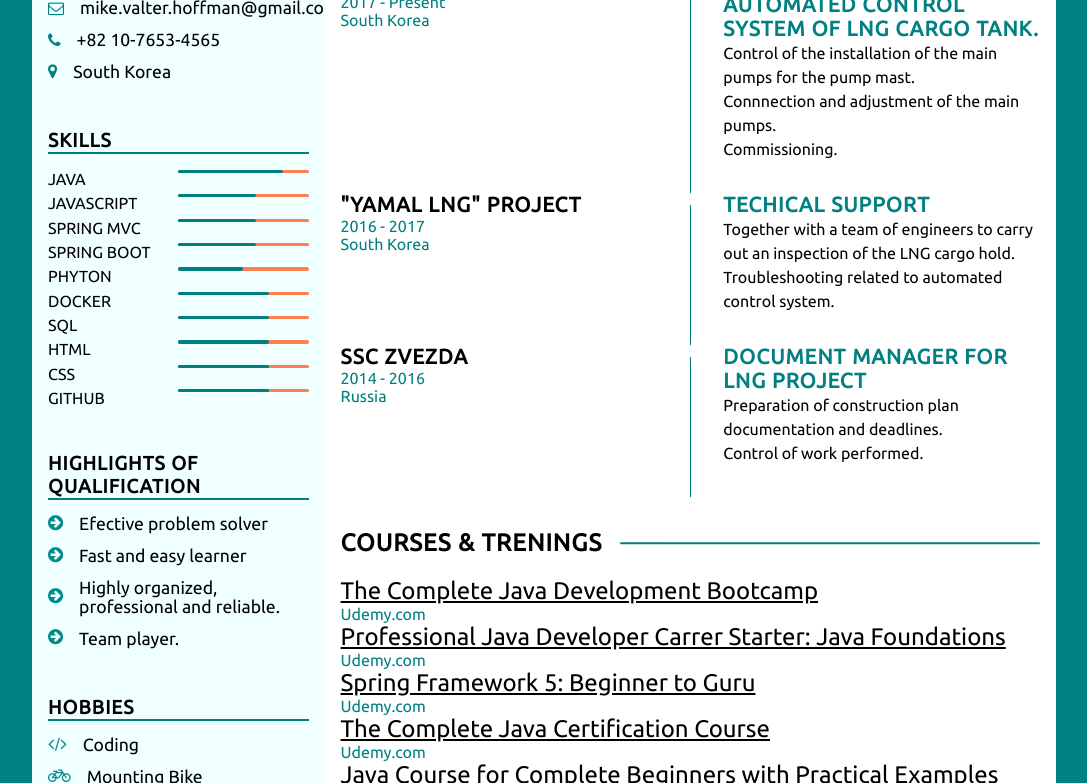
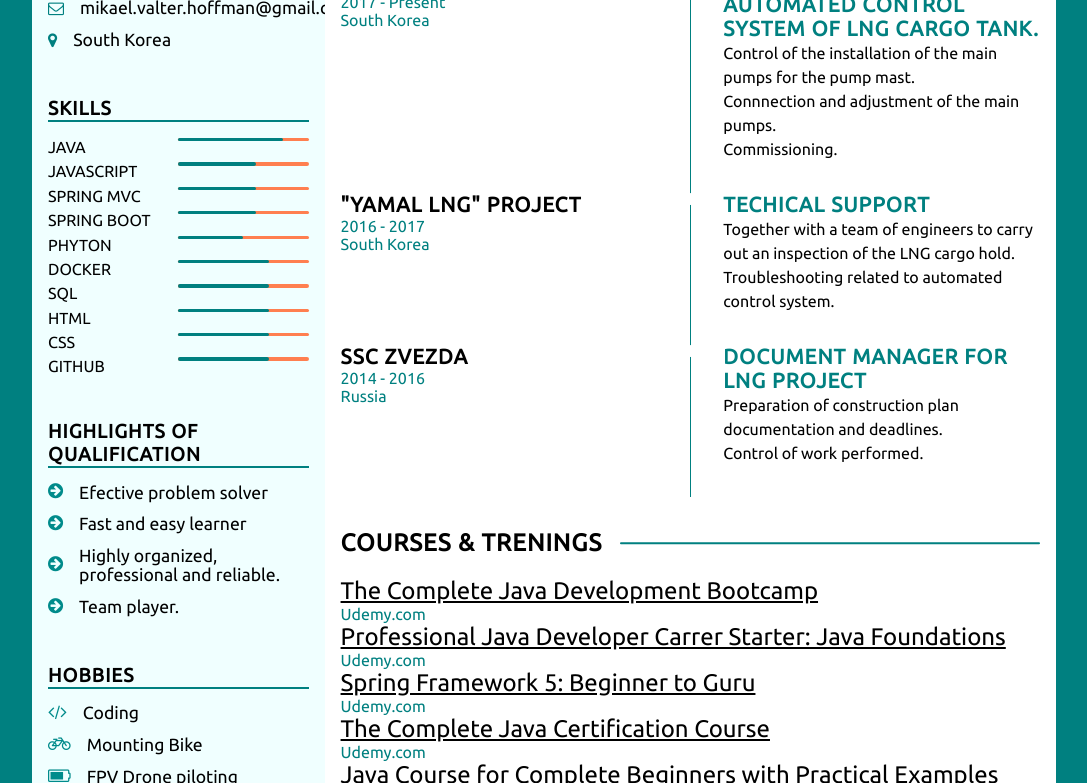
Before and after one commit to HoffmanMV/CV, a plain HTML site: page index.html in a window 1280 px wide. Shown: the part 317-1100 px from the top of the page, without its empty margins (96-1183 px from the left). Drawn offline with Linux system fonts and the light colour scheme.

Commit message:
Update index.html

```diff
--- a/index.html
+++ b/index.html
@@ -40,12 +40,12 @@
               </li> -->
               <li>
                 <i class="fa fa-envelope-o"></i>
-                mike.valter.hoffman@gmail.com
+                mikael.valter.hoffman@gmail.com
               </li>
-              <li>
+              <!-- <li>
                 <i class="fa fa-phone"></i>
                 +82 10-7653-4565
-              </li>
+              </li> -->
               <li>
                 <i class="fa fa-map-marker"></i>
                 South Korea
```
